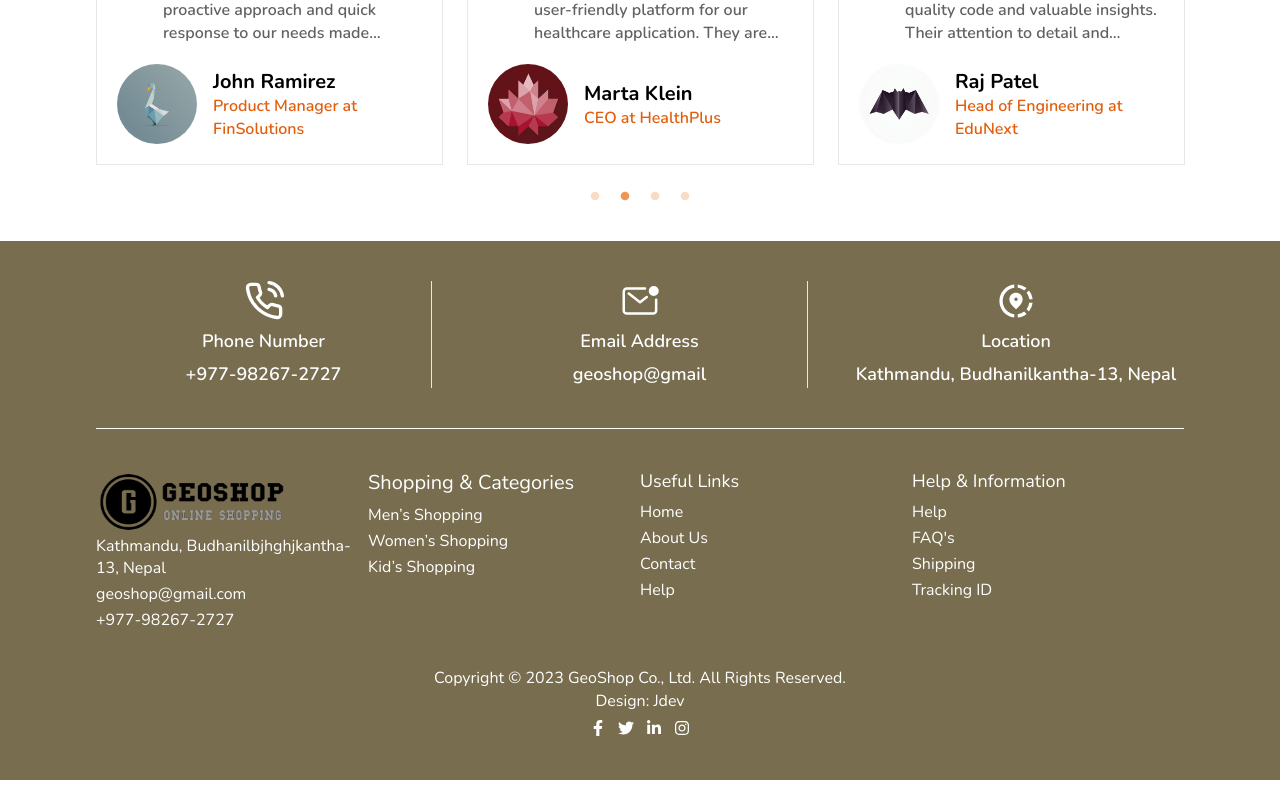
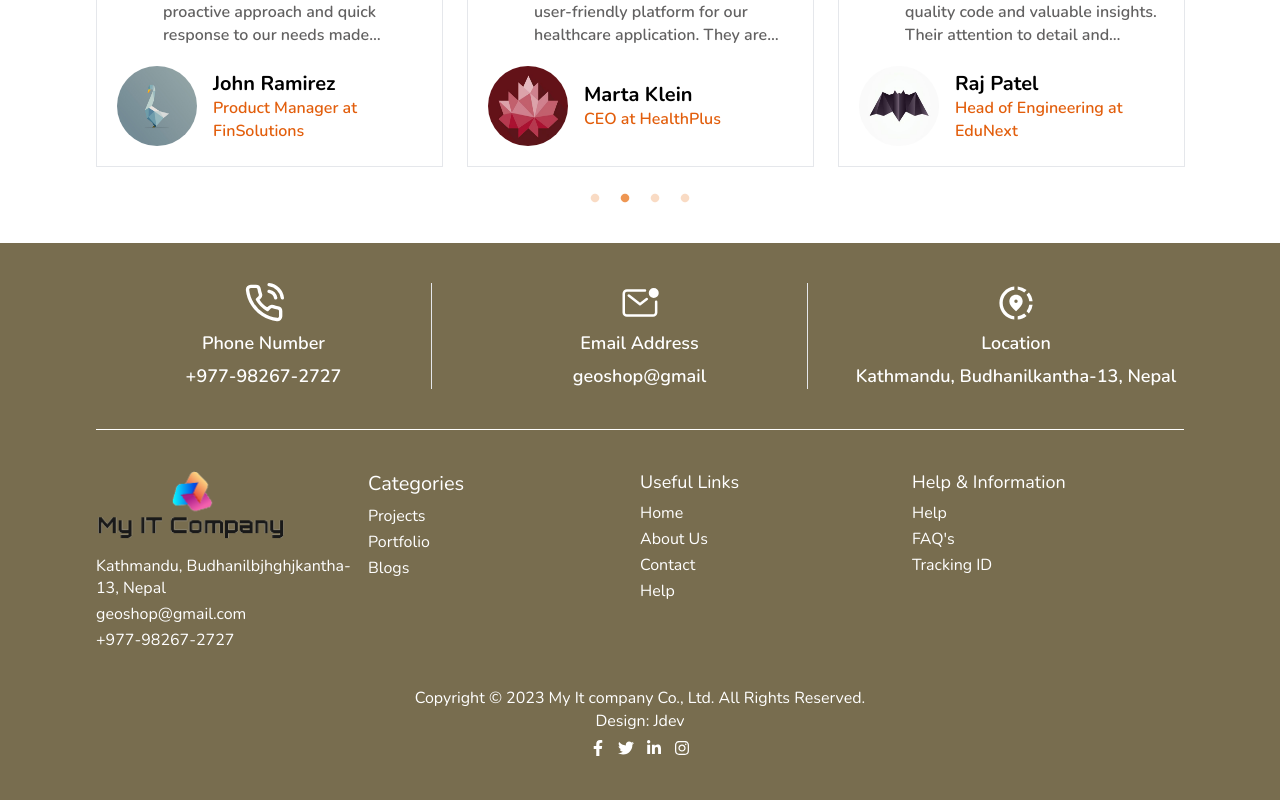
Before and after one commit to Jeevan1/it-company, a Next.js app: page / in a window 1280 px wide. Shown: the part 5580-6380 px from the top of the page. Built offline with nearby package versions, Linux system fonts and the light colour scheme; a web font is replaced by a local one.

Commit message:
Updated logos and links

```diff
--- a/src/components/Footer.tsx
+++ b/src/components/Footer.tsx
@@ -64,7 +64,7 @@ function Footer() {
         <div className="Footer__top ">
           <div className="flex flex-wrap justify-between  border-bottom pb-4">
             <div className="lg:w-1/4 md:w-1/2 w-100 mt-5 sm:mt-0">
-              <div className="logo">
+              <div className="logo mb-4">
                 <Image
                   src={"/logo.png"}
                   width={200}
@@ -83,18 +83,12 @@ function Footer() {
             </div>
             <div className="lg:w-1/4 md:w-1/2 w-100 mt-5 sm:mt-0">
               <h6 className=" text-white text-md sm:text-xl mb-2">
-                Shopping &amp; Categories
+                Categories
               </h6>
               <ul>
-                <FooterLink
-                  link={"./products/category/men"}
-                  value={"Men’s Shopping"}
-                />
-                <FooterLink
-                  link={"./products/category/women"}
-                  value={"Women’s Shopping"}
-                />
-                <FooterLink value={"Kid’s Shopping"} />
+                <FooterLink link={""} value={"Projects"} />
+                <FooterLink link={""} value={"Portfolio"} />
+                <FooterLink value={"Blogs"} />
               </ul>
             </div>
             <div className="lg:w-1/4 md:w-1/2 w-100 mt-5 sm:mt-0">
@@ -103,8 +97,8 @@ function Footer() {
               </h6>
               <ul>
                 <FooterLink link={"./"} value={"Home"} />
-                <FooterLink link={"./about"} value={"About Us"} />
-                <FooterLink link={"./contact-us"} value={"Contact"} />
+                <FooterLink link={"./company"} value={"About Us"} />
+                <FooterLink link={"./contact"} value={"Contact"} />
                 <FooterLink value={"Help"} />
               </ul>
             </div>
@@ -115,7 +109,6 @@ function Footer() {
               <ul>
                 <FooterLink value={"Help"} />
                 <FooterLink value={"FAQ's"} />
-                <FooterLink value={"Shipping"} />
                 <FooterLink value={"Tracking ID"} />
               </ul>
             </div>
@@ -123,7 +116,7 @@ function Footer() {
         </div>
         <div className=" pt-4 text-center ">
           <p className="text-white text-sm sm:text-md">
-            Copyright © 2023 GeoShop Co., Ltd. All Rights Reserved.
+            Copyright © 2023 My It company Co., Ltd. All Rights Reserved.
           </p>
           <p className="text-white text-sm sm:text-md">
             Design:{" "}
```
Also changed, not shown: public/logo.png.
